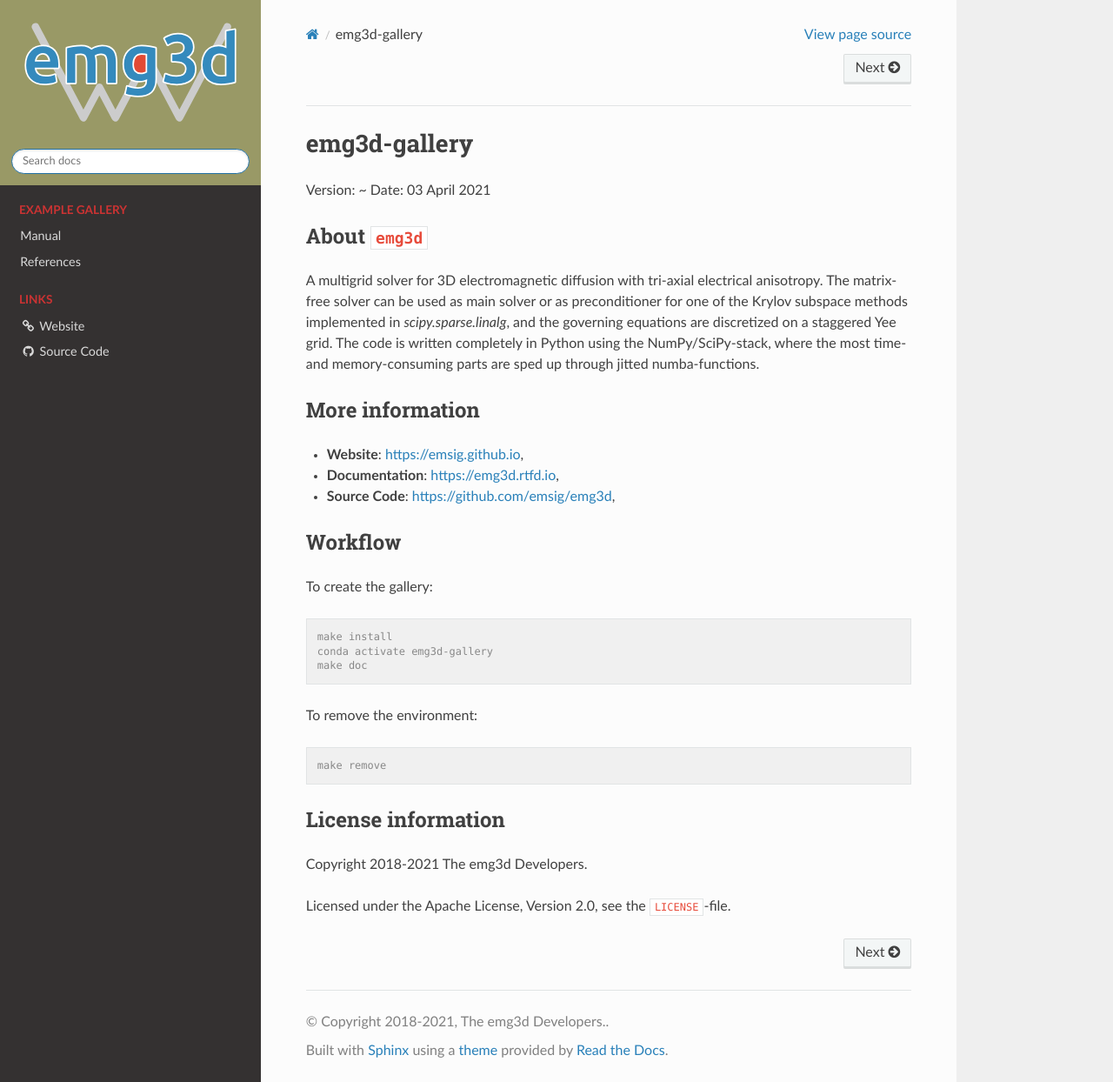
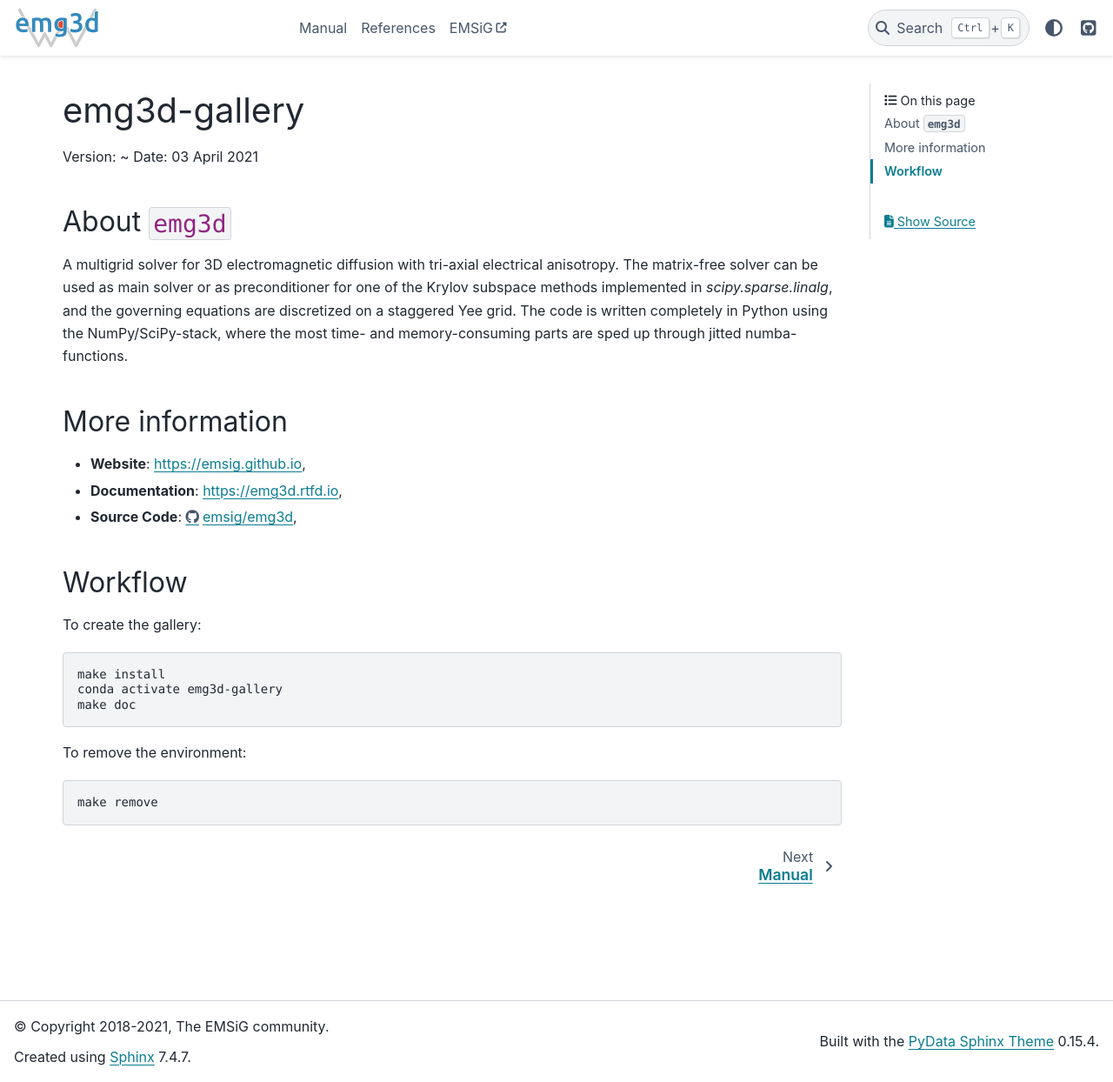
Before and after one commit to emsig/emg3d-gallery, a Sphinx documentation site: the page built from docs/index.rst, in a window 1280 px wide and 1244 px high. Shown: the whole window at 87% size. Built offline with Sphinx 7.4.7 and the PyData theme 0.15.4, drawn with Linux system fonts in a browser that asks for light colours; pages that are not in the unit, such as notebooks, are missing from menus; the version number could not be read and is left out.

Commit message:
Start re-work for v1; change theme

```diff
--- a/README.rst
+++ b/README.rst
@@ -43,11 +43,3 @@ To remove the environment:
 .. code-block:: console
 
     make remove
-
-
-License information
-===================
-
-Copyright 2018-2021 The emg3d Developers.
-
-Licensed under the Apache License, Version 2.0, see the ``LICENSE``-file.
--- a/docs/conf.py
+++ b/docs/conf.py
@@ -7,12 +7,9 @@ from sphinx_gallery.sorting import ExplicitOrder, ExampleTitleSortKey
 
 # Load extensions
 extensions = [
-    'sphinx.ext.autodoc',
+    'numpydoc',
+    'sphinx.ext.intersphinx',
     'sphinx.ext.mathjax',
-    'sphinx.ext.viewcode',
-    'sphinx.ext.todo',
-    'sphinx.ext.intersphinx',
-    'numpydoc',
     'sphinx_gallery.gen_gallery',
 ]
 
@@ -60,10 +57,12 @@ warnings.filterwarnings("ignore", category=UserWarning,
 
 # Intersphinx configuration
 intersphinx_mapping = {
-    "numpy": ("https://docs.scipy.org/doc/numpy", None),
+    "numpy": ("https://numpy.org/doc/stable", None),
     "scipy": ("https://docs.scipy.org/doc/scipy/reference", None),
     "discretize": ("https://discretize.simpeg.xyz/en/master", None),
     "empymod": ("https://empymod.readthedocs.io/en/stable", None),
+    "xarray": ("https://xarray.pydata.org/en/stable", None),
+    "numba": ("https://numba.readthedocs.io/en/stable", None),
     "emg3d": ("https://emg3d.readthedocs.io/en/stable", None),
 }
 
@@ -81,8 +80,8 @@ master_doc = 'index'
 
 # General information about the project.
 project = 'emg3d-gallery'
-copyright = u'2018-{}, The emg3d Developers.'.format(time.strftime("%Y"))
-author = 'The emg3d Developers'
+author = 'The EMSiG community'
+copyright = f'2018-{time.strftime("%Y")}, {author}'
 
 # |version| and |today| tags (|release|-tag is not used).
 version = __version__
@@ -96,36 +95,26 @@ exclude_patterns = ['_build', ]
 pygments_style = 'friendly'
 
 # ==== 3. HTML settings ====
-html_theme = 'sphinx_rtd_theme'
-html_theme_options = {
-    'logo_only': True,
-    'display_version': True,
-    'prev_next_buttons_location': 'both',
-}
+html_theme = 'pydata_sphinx_theme'
 html_static_path = ['_static']
 html_logo = '_static/logo-emg3d-cut.svg'
 html_favicon = '_static/favicon.ico'
-html_sidebars = {
-    '**': [
-        'about.html',
-        'navigation.html',
-        'searchbox.html',
-    ]
+
+html_theme_options = {
+    "github_url": "https://github.com/emsig/emg3d",
+    "external_links": [
+        {"name": "EMSiG", "url": "https://emsig.github.io"},
+    ],
+    # "use_edit_page_button": True,
 }
 
 html_context = {
-    'menu_links_name': 'Links',
-    'menu_links': [
-        ('<i class="fa fa-link fa-fw"></i> Website',
-         'https://emsig.github.io'),
-        ('<i class="fa fa-github fa-fw"></i> Source Code',
-         'https://github.com/emsig/emg3d-gallery'),
-    ],
+    "github_user": "emsig",
+    "github_repo": "emg3d-gallery",
+    "github_version": "master",
+    "doc_path": "docs",
 }
 
-htmlhelp_basename = 'emg3d-gallery-doc'
-
-
-# -- CSS fixes --
-def setup(app):
-    app.add_css_file("style.css")
+html_use_modindex = True
+html_file_suffix = '.html'
+htmlhelp_basename = 'emg3d-gallery'
--- a/environment.yml
+++ b/environment.yml
@@ -22,7 +22,7 @@ dependencies:
   - sphinx
   - sphinx-gallery
   - numpydoc
-  - sphinx_rtd_theme
+  - pydata_sphinx_theme
   - mkl-service
   - pip:
     - pyvista
```
Also changed, not shown: 1 other file.
